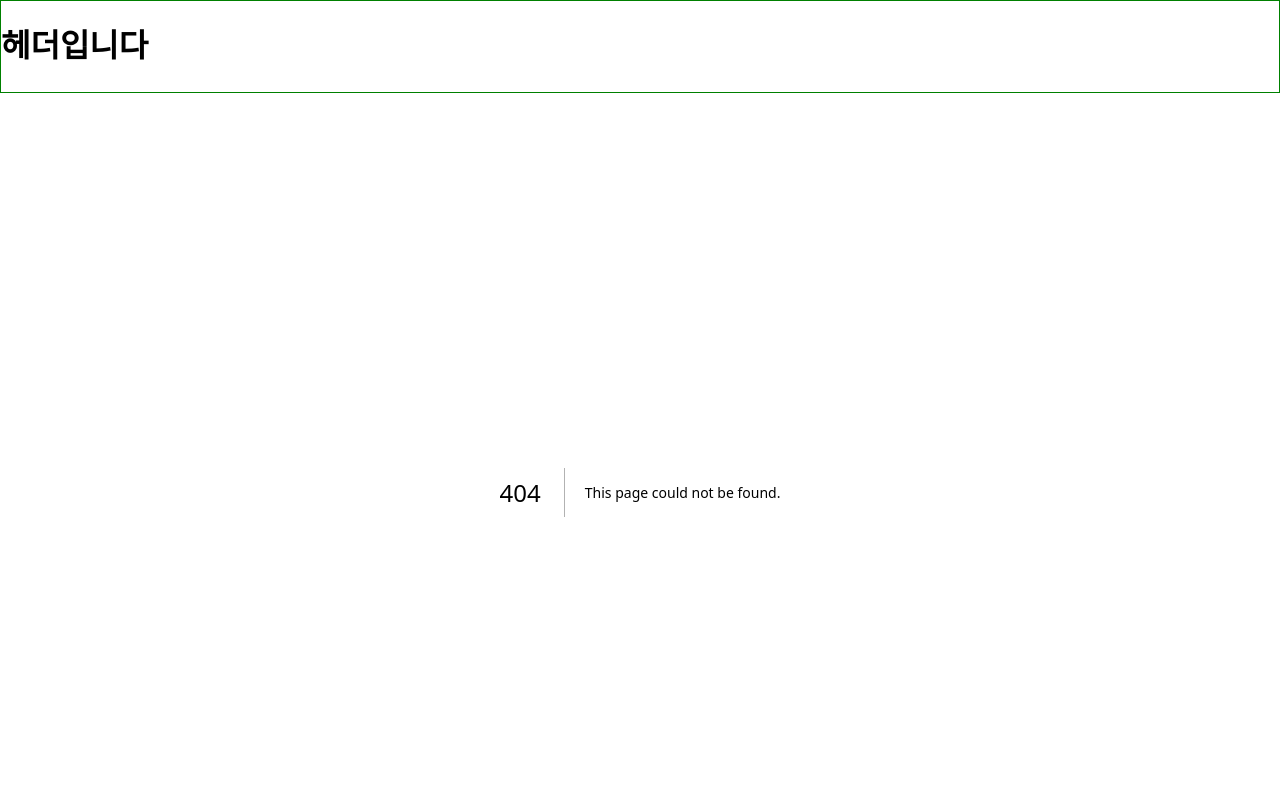
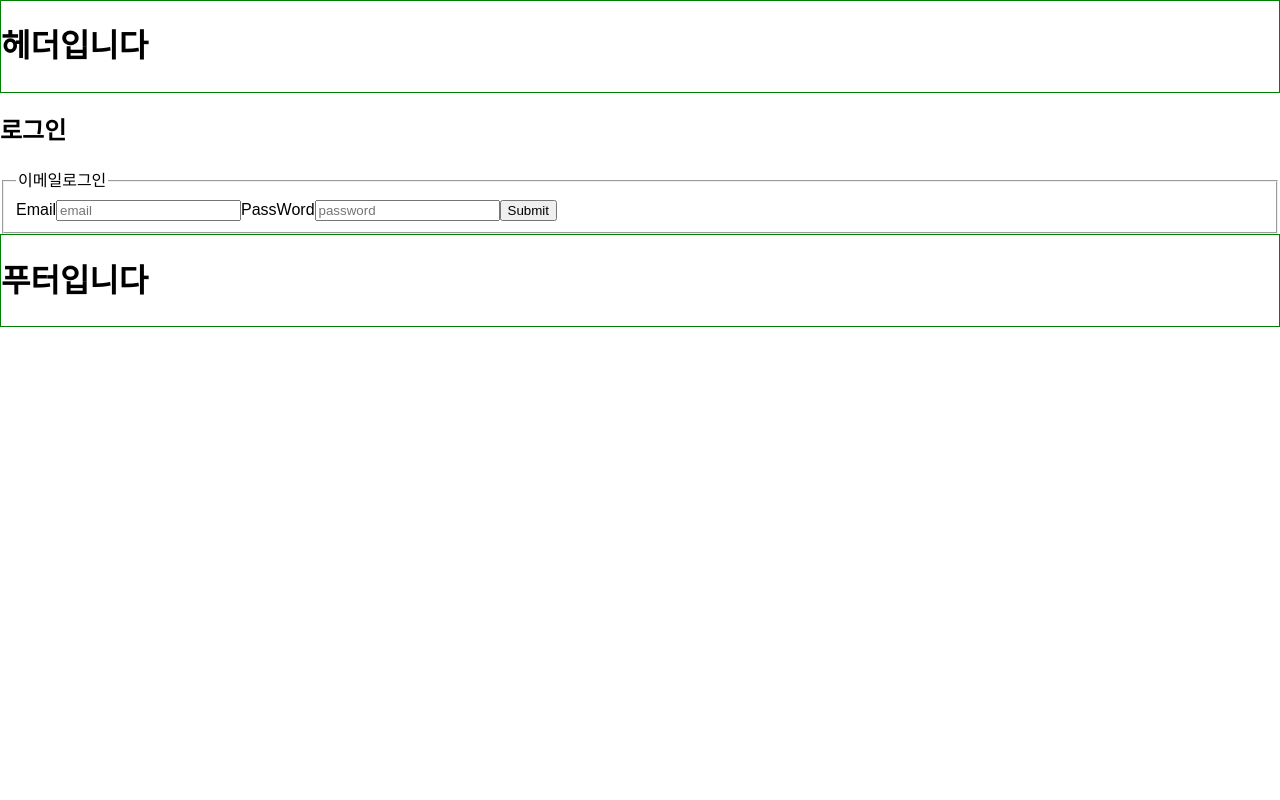
Before and after one commit to nostrss/nextjs-blog, a Next.js app: page /login in a window 1280 px wide. Before the commit this address had no page. Shown: the top 800 px of the page. Built offline with nearby package versions, Linux system fonts and the light colour scheme.

Commit message:
begin login page

```diff
--- /dev/null
+++ b/src/pages/login/index.tsx
@@ -0,0 +1,26 @@
+export default function Login() {
+  const onSubmit = (event: any) => {
+    event?.preventDefault;
+  };
+
+  return (
+    <div>
+      <h2>로그인</h2>
+      <fieldset>
+        <legend>이메일로그인</legend>
+        <form method="post" action="#" onSubmit={onSubmit}>
+          <label htmlFor="email">Email</label>
+          <input type="email" id="email" name="email" placeholder="email" />
+          <label htmlFor="password">PassWord</label>
+          <input
+            type="password"
+            id="password"
+            name="password"
+            placeholder="password"
+          />
+          <button type="submit">Submit</button>
+        </form>
+      </fieldset>
+    </div>
+  );
+}
```
